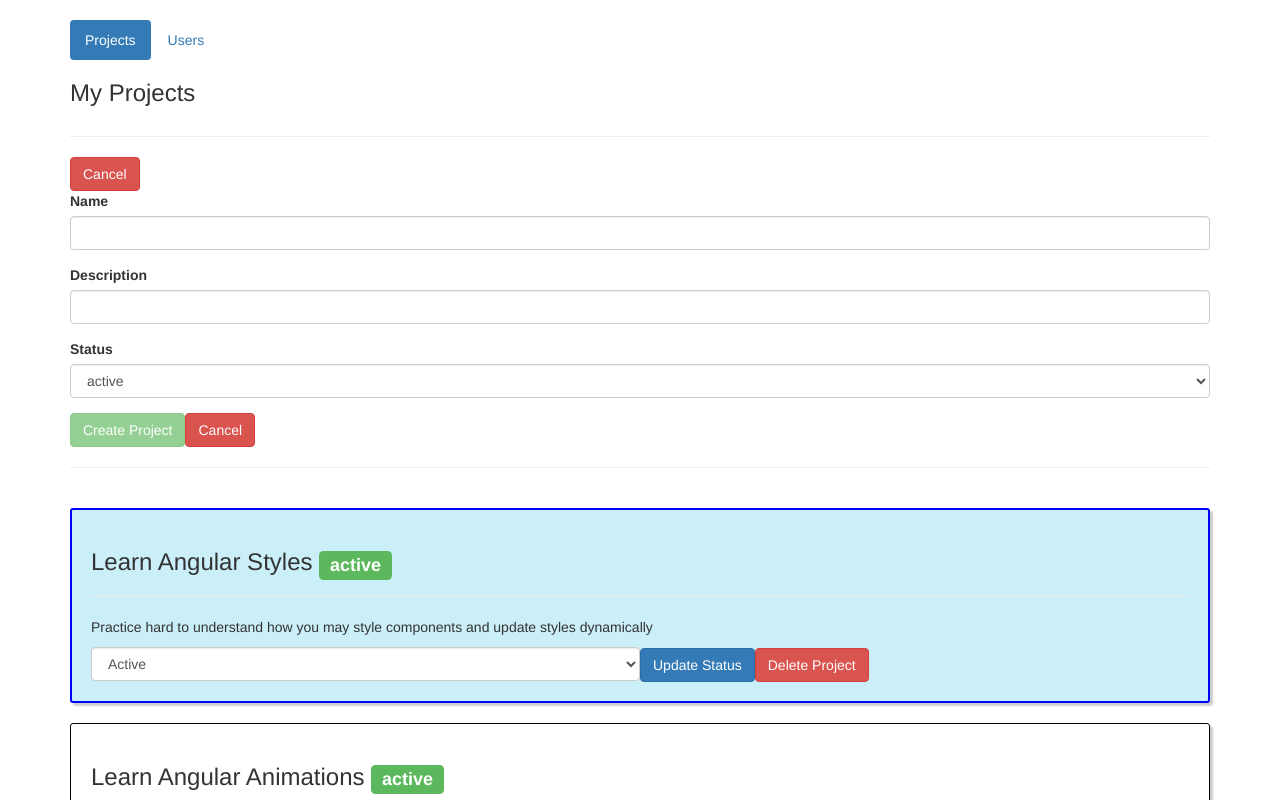
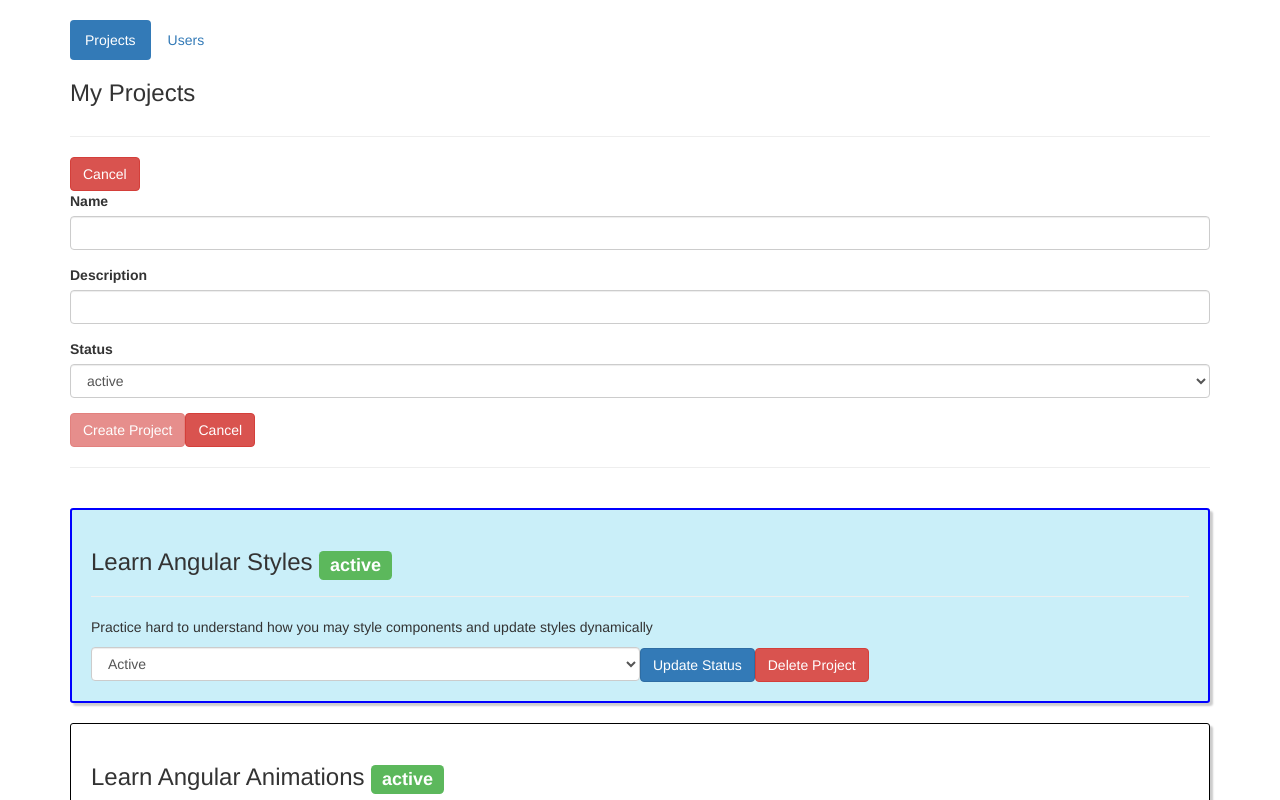
Before and after one commit to donboli/udemy-ng-styles-animation, an Angular app: page / in a window 1280 px wide. Both pictures are taken after a click on the button "Create new Project". Shown: the top 800 px of the page. Built offline with nearby package versions, Linux system fonts and the light colour scheme.

Commit message:
Add submit button transition to NewProjectComponent

```diff
--- /dev/null
+++ b/src/app/new-project/animations.ts
@@ -0,0 +1,46 @@
+import { trigger, state, style, transition, animate, group, keyframes } from '@angular/animations';
+
+export const disableTrigger = trigger('disableTrigger', [
+  state('invalid', style({
+    'background-color': '#d9534f',
+    'border-color': '#d43f3a'
+  })),
+  state('valid', style({
+    'background-color': '#5cb85c',
+    'border-color': '#4cae4c'
+  })),
+  transition('invalid => valid', [
+    group([
+      animate('200ms ease-in', keyframes([
+        style({
+          transform: 'scale(1)'
+        }),
+        style({
+          transform: 'scale(1.2)'
+        }),
+        style({
+          transform: 'scale(1)',
+          'background-color': '#5cb85c',
+          'border-color': '#4cae4c'
+        })
+      ]))
+    ])
+  ]),
+  transition('valid => invalid', [
+    group([
+      animate('200ms ease-in', keyframes([
+        style({
+          transform: 'scale(1)'
+        }),
+        style({
+          transform: 'scale(1.2)'
+        }),
+        style({
+          transform: 'scale(1)',
+          'background-color': '#d9534f',
+          'border-color': '#d43f3a'
+        })
+      ]))
+    ])
+  ])
+]);
--- a/src/app/new-project/new-project.component.html
+++ b/src/app/new-project/new-project.component.html
@@ -38,6 +38,7 @@
   <button
     type="submit"
     [disabled]="!f.valid"
+    [@disableTrigger]="f.valid ? 'valid' : 'invalid'"
     class="btn btn-success">Create Project</button>
   <button
     type="button"
--- a/src/app/new-project/new-project.component.ts
+++ b/src/app/new-project/new-project.component.ts
@@ -2,11 +2,13 @@ import { Component, EventEmitter, OnInit, Output, ViewChild } from '@angular/cor
 import { NgForm } from '@angular/forms';
 
 import { Project } from '../projects/project.model';
+import { disableTrigger } from './animations';
 
 @Component({
   selector: 'app-new-project',
   templateUrl: './new-project.component.html',
-  styleUrls: ['./new-project.component.css']
+  styleUrls: ['./new-project.component.css'],
+  animations: [disableTrigger]
 })
 export class NewProjectComponent implements OnInit {
   @Output() creationCancelled = new EventEmitter<void>();
```
